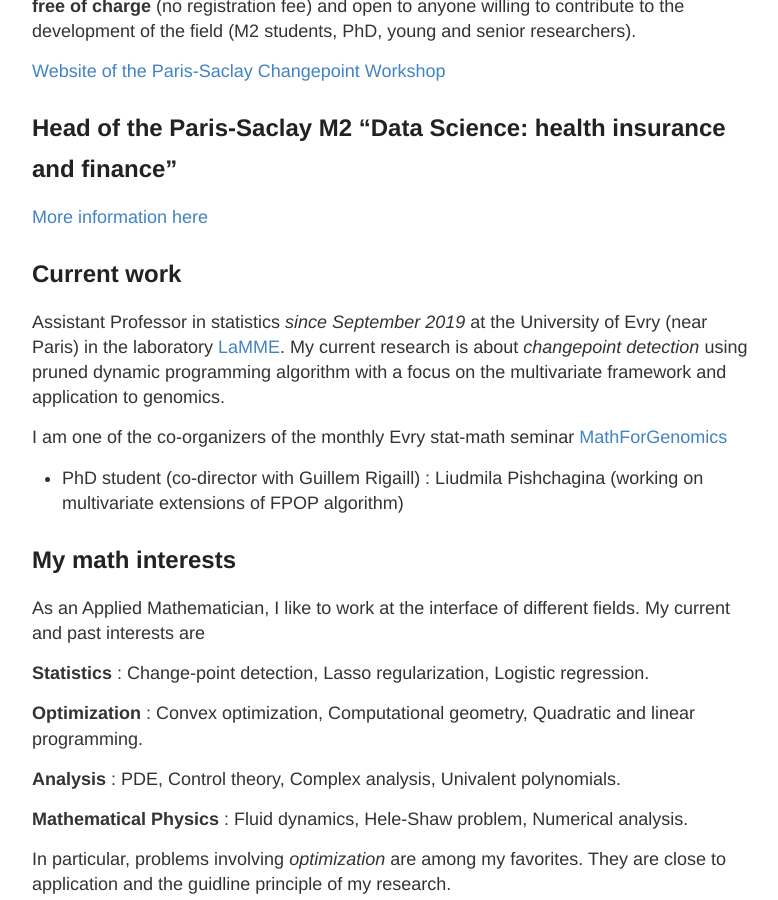
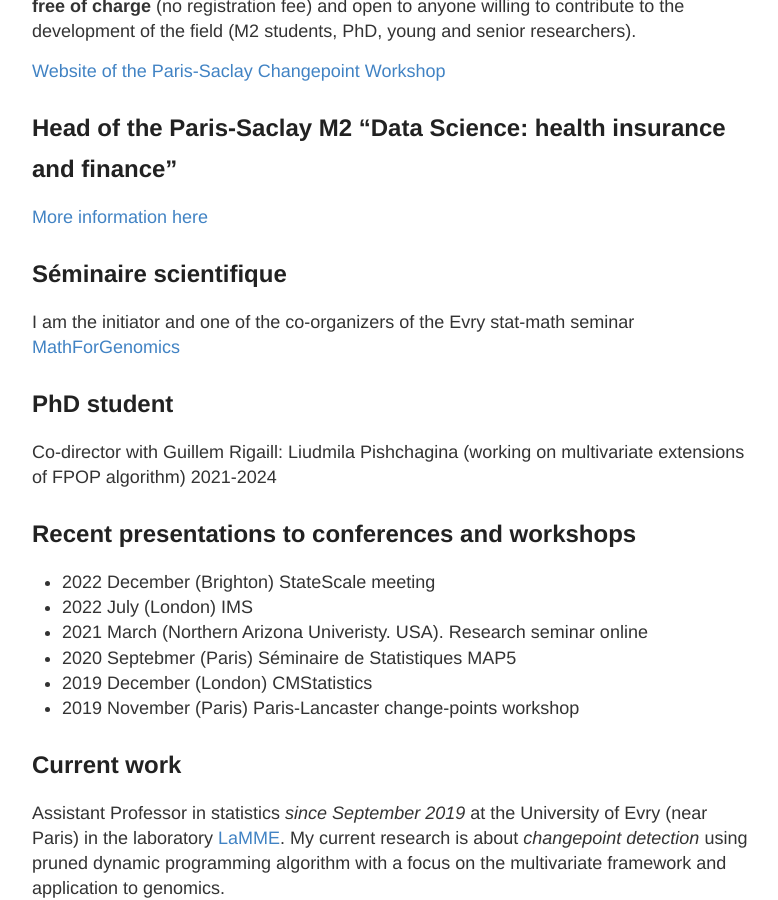
Before and after one commit to vincentrunge/vincentrunge.github.io, a Jekyll site: the page built from About.md, in a window 1280 px wide and 900 px high, scrolled down 408 px. Shown: the whole window, without its empty margins (248-1026 px from the left). Built offline with Jekyll 4.4.1, drawn with Linux system fonts in a browser that asks for light colours.

Commit message:
Update About.md

```diff
--- a/About.md
+++ b/About.md
@@ -15,16 +15,30 @@ The Paris-Saclay Change-Point workshop is a **2-day meeting** (January 16th and
 
 [More information here](https://www.universite-paris-saclay.fr/en/education/master/mathematics-and-applications/m2-data-science-health-insurance-and-finance)
 
+## Séminaire scientifique
+
+I am the initiator and one of the co-organizers of the Evry stat-math seminar [MathForGenomics](https://mathforgenomics.github.io/)
+
+## PhD student
+
+Co-director with Guillem Rigaill: Liudmila Pishchagina (working on multivariate extensions of FPOP algorithm) 2021-2024
+
+
+## Recent presentations to conferences and workshops
+
+- 2022 December (Brighton) StateScale meeting
+- 2022 July (London) IMS
+- 2021 March (Northern Arizona Univeristy. USA). Research seminar online
+- 2020 Septebmer (Paris) Séminaire de Statistiques MAP5
+- 2019 December (London) CMStatistics
+- 2019 November (Paris) Paris-Lancaster change-points workshop
+
+
+
 ## Current work
 
 Assistant Professor in statistics *since September 2019* at the University of Evry (near Paris) in the laboratory [LaMME](http://www.math-evry.cnrs.fr/doku.php). My current research is about *changepoint detection* using pruned dynamic programming algorithm with a focus on the multivariate framework and application to genomics.
 
-I am one of the co-organizers of the monthly Evry stat-math seminar [MathForGenomics](https://mathforgenomics.github.io/)
-
- - PhD student (co-director with Guillem Rigaill) : Liudmila Pishchagina (working on multivariate extensions of FPOP algorithm)
-
-
-## My math interests
 
 As an Applied Mathematician, I like to work at the interface of different fields. My current and past interests are
 
```
